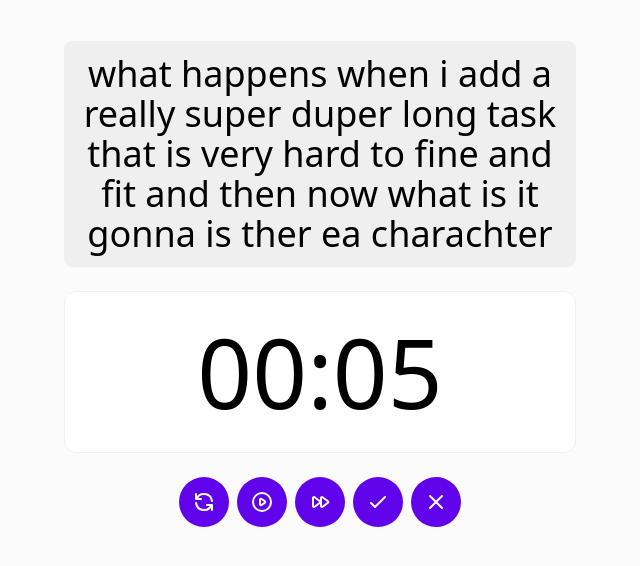
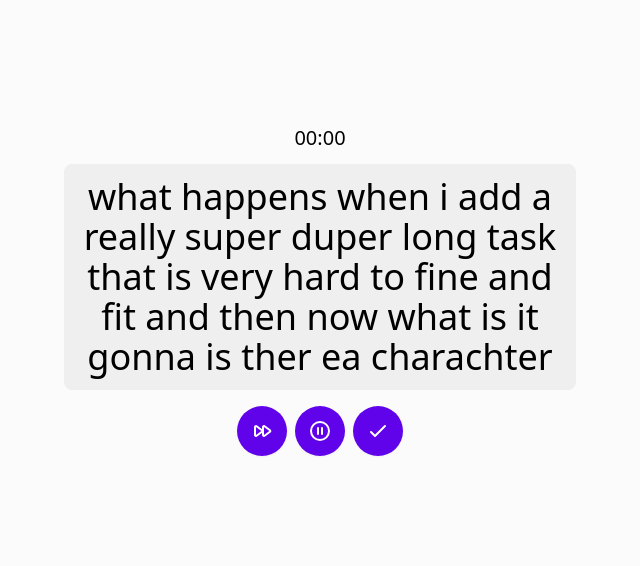
Before and after one commit to neldeles/slash-clone, a React (Create React App) app: page /timer in a window 1280 px wide. Shown: the part 116-682 px from the top of the page, without its empty margins (320-960 px from the left). Built offline with nearby package versions, Linux system fonts and the light colour scheme; what @mswjs/data would draw is missing.

Commit message:
feat: change timer functionality
Only have 3 buttons. Skip, pause and done.

```diff
--- a/src/modules/timer/components/Timer/Timer.tsx
+++ b/src/modules/timer/components/Timer/Timer.tsx
@@ -3,64 +3,29 @@ import { useEffect, useState } from "react";
 import { Link } from "react-router-dom";
 import * as Icons from "../Icons";
 
-// in seconds
-const breakDuration = 5;
-const workDuration = 5;
-
 export function Timer() {
   /**
    * TODO:
-   * - pause/play button
-   * - if timer active show ff buttons:
-   *  - restart
-   *  - pause
-   * - if timer inactive show ff buttons:
-   *  - restart
-   *  - pause
-   *  - mark task as complete
-   *  - cancel the timer
+   * skip, pause, done
+   * skip goes to next task
+   * pause goes back to task list and adds the elapsed time to the task
+   * done goes to a mark task complete full page with a gif
+   *  - can either start the next task or take a break
+   *    - next task goes to timer page
+   *    - take a break goes to break page
    */
-  const [isPaused, setIsPaused] = useState(true);
-  const [mode, setMode] = useState("work"); // work/break/null
-  const [secondsLeft, setSecondsLeft] = useState(workDuration);
-  const [skipCurrentMode, setSkipCurrentMode] = useState(false);
-
-  const toggleTimer = () => {
-    setIsPaused(!isPaused);
-  };
-
-  const restartTimer = () => {
-    setSecondsLeft(mode === "work" ? workDuration : breakDuration);
-  };
+  const [secondsLeft, setSecondsLeft] = useState(5);
 
   useEffect(() => {
-    function switchMode() {
-      const nextMode = mode === "work" ? "break" : "work";
-      const nextSeconds = nextMode === "work" ? workDuration : breakDuration;
-
-      setMode(nextMode);
-      setSecondsLeft(nextSeconds);
-    }
-
     let interval = setInterval(() => {
-      if (isPaused) {
+      if (secondsLeft === 0) {
         return;
       }
-
-      if (skipCurrentMode) {
-        setSkipCurrentMode(false);
-        return switchMode();
-      }
-
-      if (secondsLeft === 0) {
-        return switchMode();
-      }
-
       setSecondsLeft(secondsLeft - 1);
     }, 1000);
 
     return () => clearInterval(interval);
-  }, [secondsLeft, isPaused, mode, skipCurrentMode]);
+  }, [secondsLeft]);
 
   const minutes = Math.floor(secondsLeft / 60);
   const seconds = secondsLeft % 60;
@@ -70,93 +35,46 @@ export function Timer() {
 
   return (
     <motion.div
-      className="flex flex-col justify-center items-center space-y-6 h-screen"
+      className="flex flex-col justify-center items-center h-screen"
       initial={{ scaleY: 0 }}
       animate={{ scaleY: 1 }}
       exit={{ scaleY: 0 }}
       transition={{ duration: 0.5 }}
     >
-      <p className="p-3 w-[40vw] max-w-2xl text-4xl font-medium tracking-normal text-center text-black bg-gray-200 hover:bg-gray-100 rounded-lg border border-gray-200">
-        {mode === "break"
-          ? "Break time!"
-          : "what happens when i add a really super duper long task that is very hard to fine and fit and then now what is it gonna is ther ea charachter"}
-      </p>
-      <div className="flex justify-center p-8 w-[40vw] max-w-2xl text-8xl text-center bg-white rounded-xl border border-gray-200">
-        <p className="font-medium text-black">
+      <div className="flex justify-center p-3 w-[40vw]">
+        <p className="text-xl font-medium text-black">
           {timerMinutes}:{timerSeconds}
         </p>
       </div>
-      {isPaused ? (
-        <div className=" flex space-x-2">
-          <button
-            type="button"
-            className="inline-flex items-center p-3 text-white bg-indigo-200 hover:bg-indigo-100 rounded-full border border-transparent shadow-sm"
-            title="Restart"
-            onClick={restartTimer}
-          >
-            <Icons.Refresh />
-          </button>
+      <p className="p-3 w-[40vw] max-w-2xl text-4xl font-medium tracking-normal text-center text-black bg-gray-200 hover:bg-gray-100 rounded-lg border border-gray-200">
+        what happens when i add a really super duper long task that is very hard
+        to fine and fit and then now what is it gonna is ther ea charachter
+      </p>
 
-          <button
-            type="button"
-            className="inline-flex items-center p-3 text-white bg-indigo-200 hover:bg-indigo-100 rounded-full border border-transparent shadow-sm"
-            onClick={toggleTimer}
-            title="Resume"
-          >
-            <Icons.Play />
-          </button>
+      <div className="flex justify-center mt-4 space-x-2 w-[40vw]">
         <button
           type="button"
           className="inline-flex items-center p-3 text-white bg-indigo-200 hover:bg-indigo-100 rounded-full border border-transparent shadow-sm"
           title="Next"
-            onClick={() => setSkipCurrentMode(true)}
         >
           <Icons.Next />
         </button>
+        <Link to="/">
+          <button
+            type="button"
+            className="inline-flex items-center p-3 text-white bg-indigo-200 hover:bg-indigo-100 rounded-full border border-transparent shadow-sm"
+            title="Pause"
+          >
+            <Icons.Pause />
+          </button>
+        </Link>
         <button
           type="button"
           className="inline-flex items-center p-3 text-white bg-indigo-200 hover:bg-indigo-100 rounded-full border border-transparent shadow-sm"
         >
           <Icons.Check />
         </button>
-          <Link to="/">
-            <button
-              type="button"
-              className="inline-flex items-center p-3 text-white bg-indigo-200 hover:bg-indigo-100 rounded-full border border-transparent shadow-sm"
-              title="Cancel"
-            >
-              <Icons.X />
-            </button>
-          </Link>
       </div>
-      ) : (
-        <div className="flex space-x-2">
-          <button
-            type="button"
-            className="inline-flex items-center p-3 text-white bg-indigo-200 hover:bg-indigo-100 rounded-full border border-transparent shadow-sm"
-            title="Restart"
-            onClick={restartTimer}
-          >
-            <Icons.Refresh />
-          </button>
-          <button
-            type="button"
-            className="inline-flex items-center p-3 text-white bg-indigo-200 hover:bg-indigo-100 rounded-full border border-transparent shadow-sm"
-            onClick={toggleTimer}
-            title="Pause"
-          >
-            <Icons.Pause />
-          </button>
-          <button
-            type="button"
-            className="inline-flex items-center p-3 text-white bg-indigo-200 hover:bg-indigo-100 rounded-full border border-transparent shadow-sm"
-            title="Next"
-            onClick={() => setSkipCurrentMode(true)}
-          >
-            <Icons.Next />
-          </button>
-        </div>
-      )}
     </motion.div>
   );
 }
```
Lines whose indentation alone changed are shown as unchanged.
